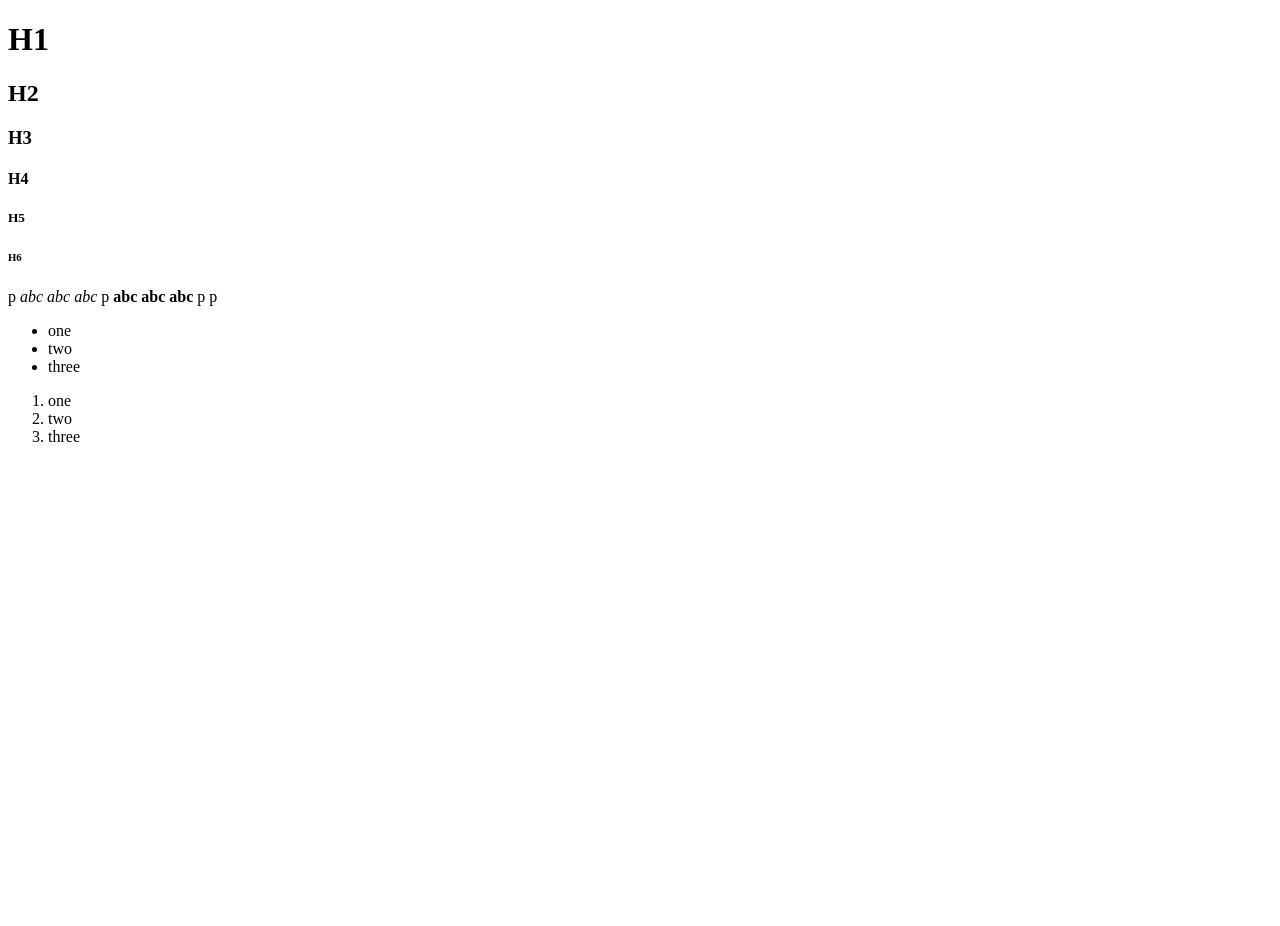
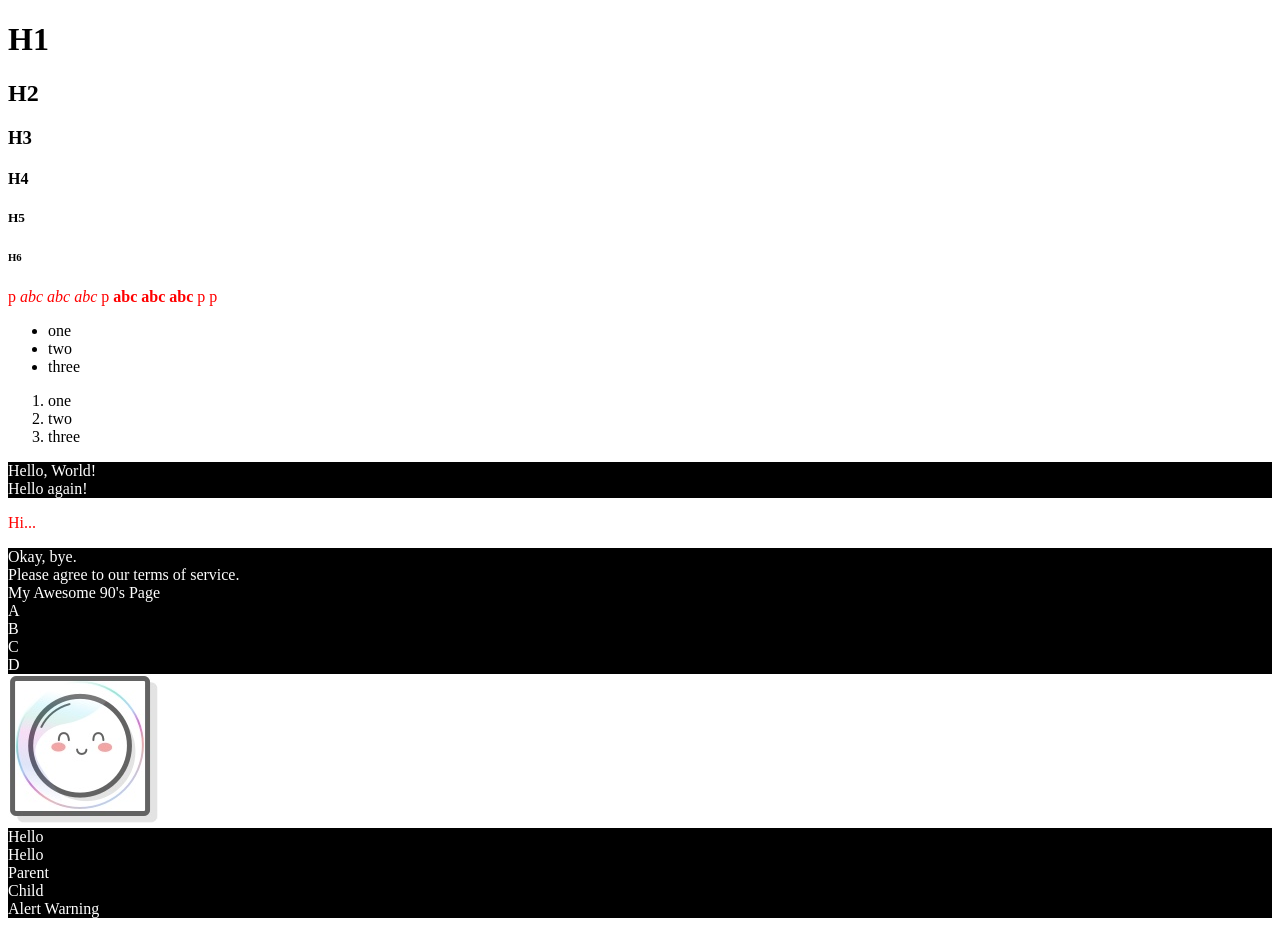
Before and after one commit to webdevcodeman/git_test, a plain HTML site: page html-boilerplate/index.html in a window 1280 px wide. Before the commit the page ends 800 px from the top, so only its background shows below. Drawn offline with Linux system fonts and the light colour scheme.

Commit message:
Complete CSS Foundations

```diff
--- /dev/null
+++ b/html-boilerplate/css/styles.css
@@ -0,0 +1,85 @@
+/*
+*{
+    color:red;
+}
+*/
+/*
+div{
+    color:black;
+    font-family: "Times New Roman",sans-serif;
+    font-size:22px;
+    font-weight: bold;
+    text-align: right;
+}
+.alert-text{
+    color:red;
+}
+#title{
+    background-color: red;
+}
+.read,
+.unread,
+#preview{
+    color:white;
+    background-color: black;
+}
+.read{
+    font-size: large;
+}
+.unread{
+    font-size: xx-large;
+}
+.subsection.header{
+    color:red;
+}
+.subsection#preview{
+    color:blue;
+}
+.ancestor .contents{
+    color:hsla(120,100%,50%,1.0);
+}
+img{
+    height: auto;
+    width: 200px;
+}
+*/
+/*
+.list.subsection{
+    background-color: yellow;
+    color:blue;
+}
+.main > .list{
+    color:red;
+}
+*/
+/*
+*{
+    color: black;
+}
+h1{
+    color: orange;
+}
+*/
+/*
+#parent{
+    color: red;
+}
+.child{
+    color: blue;
+}
+*/
+/*
+.warning{
+    color:yellow;
+}
+.alert{
+    color: red;
+}
+*/
+div{
+    color:white;
+    background-color: black;
+}
+p{
+    color: red;
+}
--- a/html-boilerplate/index.html
+++ b/html-boilerplate/index.html
@@ -2,6 +2,7 @@
 <html lang="en">
     <head>
         <meta charset="UTF-8">
+        <link rel="stylesheet" href="./css/styles.css">
         <title>My First Webpage</title>
     </head>
     <body>
@@ -25,5 +26,36 @@
             <li>two</li>
             <li>three</li>
         </ol>
-    </body>
+        <div>Hello, World!</div>
+        <div>Hello again!</div>
+        <p>Hi...</p>
+        <div class="read">Okay, bye.</div>
+        <div class="unread severe-alert">
+            Please agree to our terms of service.
+        </div>
+        <div id="title">My Awesome 90's Page</div>
+        <div>
+            <!-- <div class="subsection header">Latest Posts</div> -->
+            <!-- <p class="subsection" id="preview">This is where a preview for a post might go.</p> -->
+        </div>
+        <div class="ancestor">
+            A
+            <div class="contents">
+                B
+                <div class="contents">
+                    C
+                </div>
+            </div>
+        </div>
+        <div class="contents">D</div>
+        <img src="../odin-links-and-images/images/images/mochi.jpg" alt="A Smiley Face">
+        <div class="main">Hello
+            <div class="list subsection">Hello</div>
+        </div>
+        <div id="parent">Parent
+            <div class="child">Child</div>
+        </div>
+        <div class="alert warning">
+            Alert Warning
+        </div>
 </html>
```
